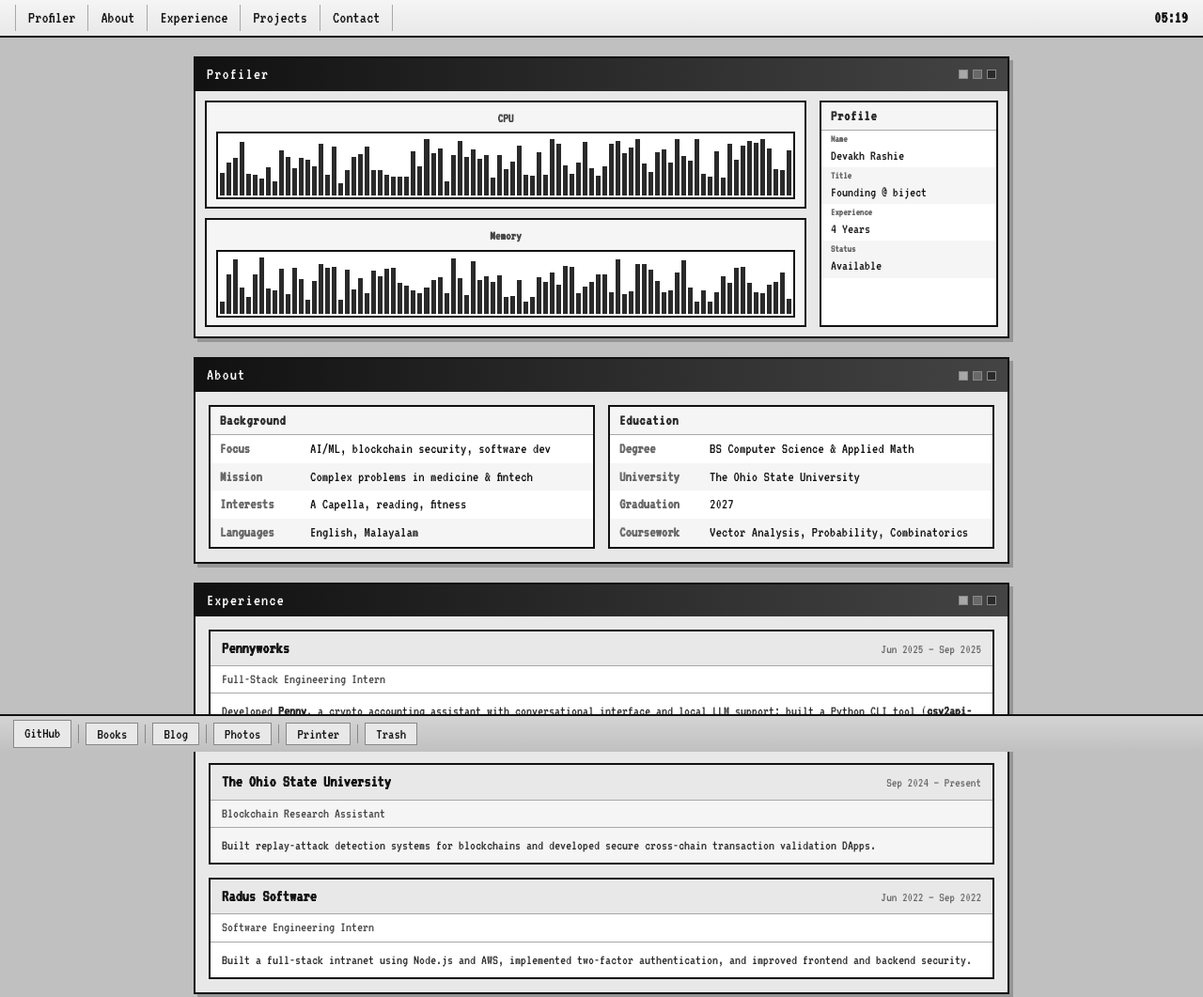
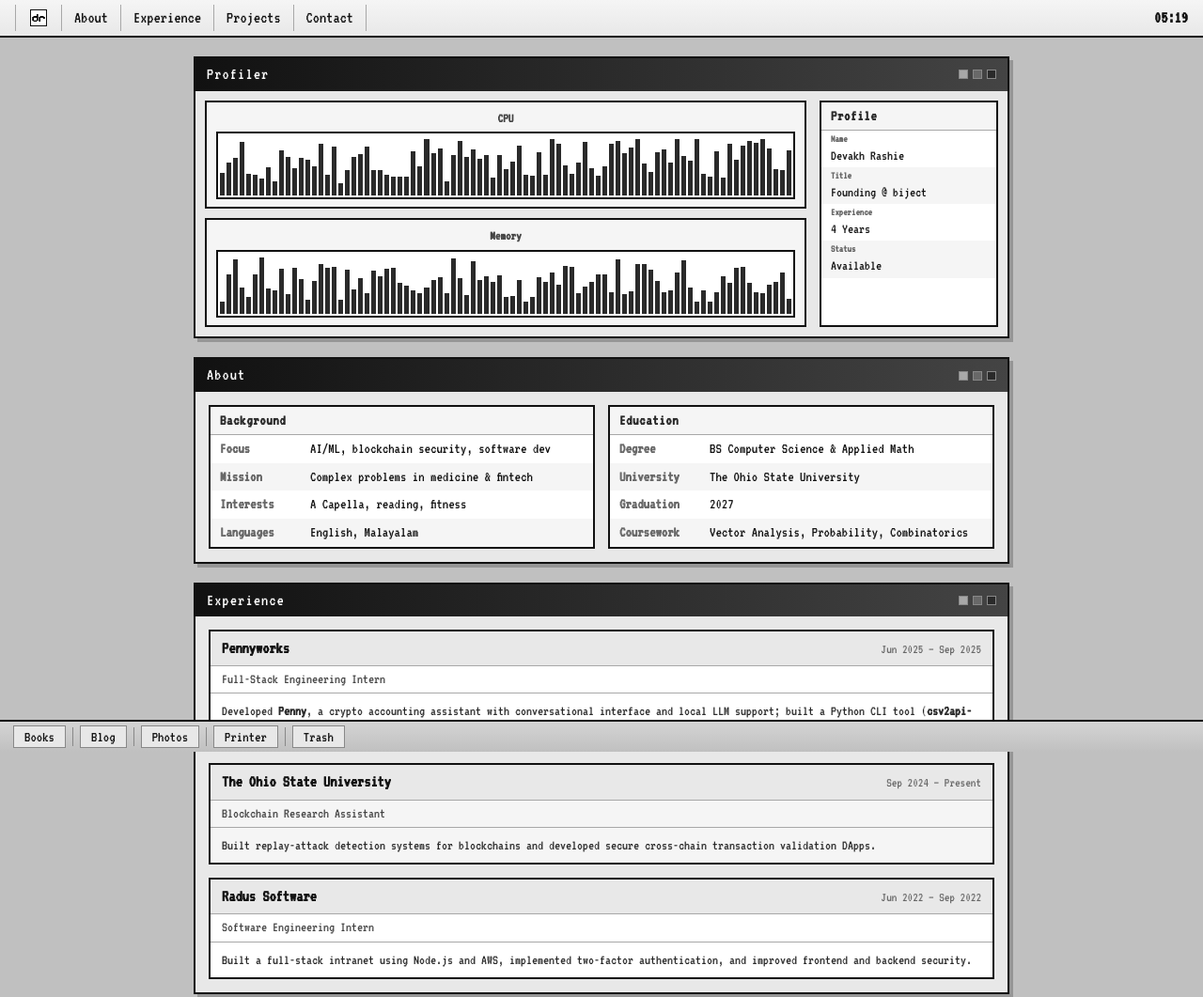
Before and after one commit to arkanemystic/arkanemystic.github.io, a website: page index.html in a window 1280 px wide. Shown: the top 1061 px of the page at 94% size. Drawn offline with Linux system fonts and the light colour scheme; no server answers.

Commit message:
clean up

```diff
--- a/index.html
+++ b/index.html
@@ -61,6 +61,8 @@
         }
         .menu-nav a:first-child { border-left: var(--border-light); }
         .menu-nav a:hover { background: var(--g7); }
+        .menu-nav a.menu-home { display: flex; align-items: center; padding: 3px 15px; }
+        .menu-nav a.menu-home img { display: block; image-rendering: pixelated; border: 1px solid var(--g0); }
         #time-display { font-weight: bold; min-width: 44px; text-align: right; }
 
         /* PAGE SHELL */
@@ -510,7 +512,7 @@
 <!-- MENU BAR -->
 <header class="menu-bar">
     <nav class="menu-nav">
-        <a href="#about">Profiler</a>
+        <a href="#about" class="menu-home"><img src="favicon.ico" alt="Home" width="18" height="18"></a>
         <a href="#bio">About</a>
         <a href="#experience">Experience</a>
         <a href="#projects">Projects</a>
@@ -769,8 +771,6 @@
 
 <!-- FOOTER TASKBAR -->
 <footer class="footer-bar">
-    <a class="footer-btn" href="https://github.com/arkanemystic" target="_blank">GitHub</a>
-    <div class="footer-sep"></div>
     <button class="footer-btn" id="books-btn">Books</button>
     <div class="footer-sep"></div>
     <button class="footer-btn" id="blog-btn">Blog</button>
```
